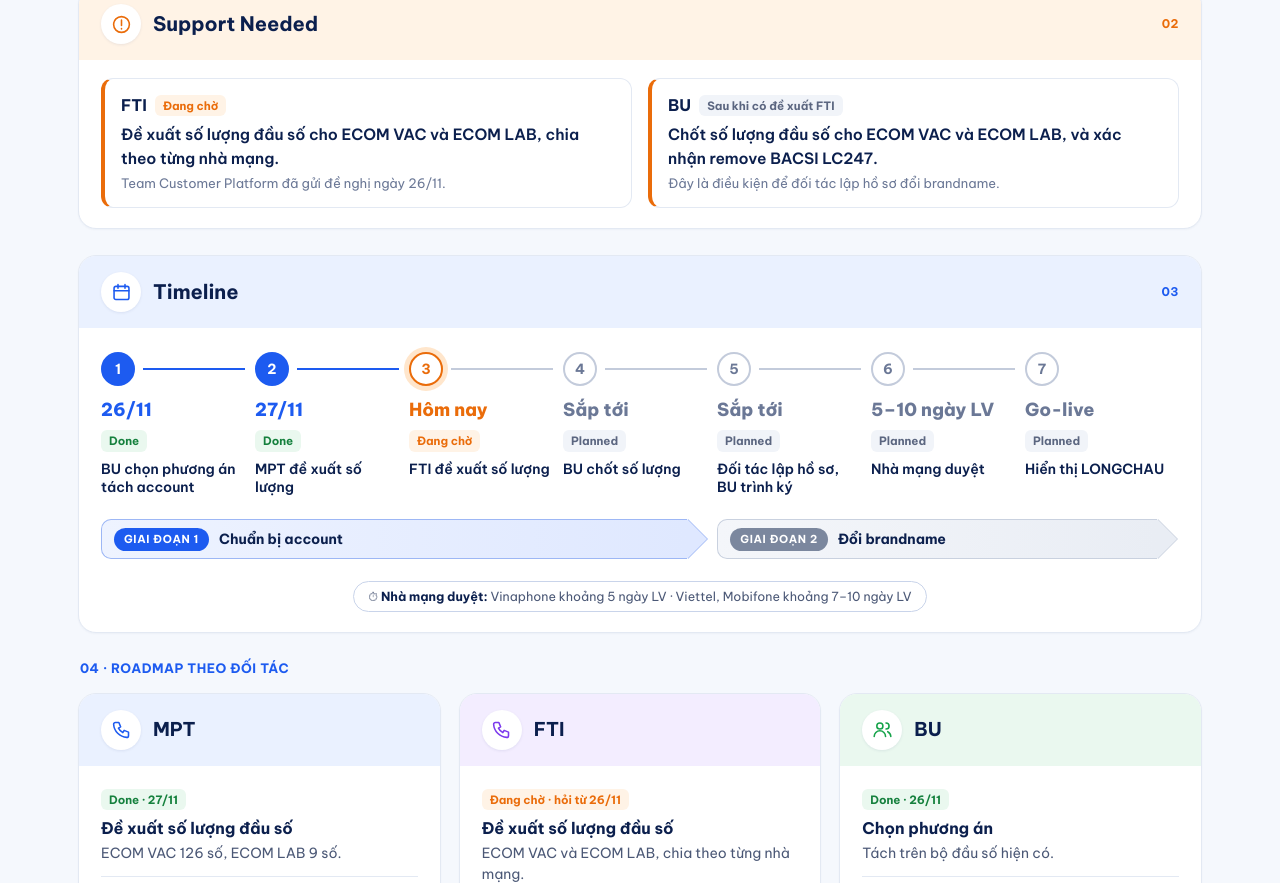
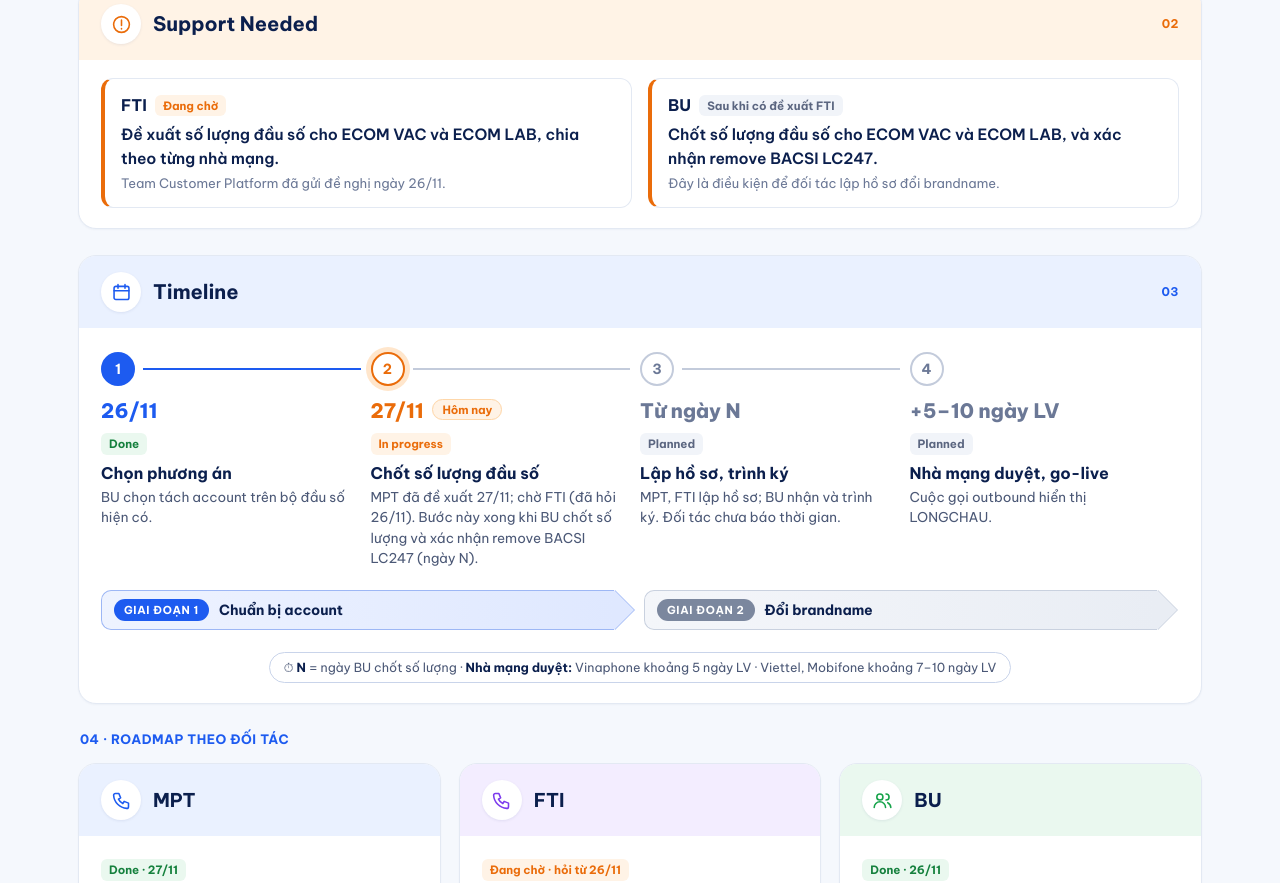
Before and after one commit to brandname-sync/brandname-sync.github.io, a plain HTML site: page index.html in a window 1280 px wide. Shown: the part 487-1370 px from the top of the page. Drawn offline with Linux system fonts and the light colour scheme.

Commit message:
Cập nhật roadmap 27/11/2026 16:03 – Timeline 4 bước theo master plan, neo hôm nay 27/11
Co-Authored-By: Claude Opus 5.5 <noreply@anthropic.com>
Claude-Session: https://claude.ai/code/session_01WVa7uSuuYCucw836scPNbH

```diff
--- a/index.html
+++ b/index.html
@@ -45,7 +45,7 @@ h1 span{color:var(--blue)}
 .ask .t{font-size:15.5px;font-weight:600;margin:0 0 4px;color:var(--ink)}
 .ask .n{font-size:13px;color:var(--soft);margin:0}
 /* timeline */
-.tl{display:grid;grid-template-columns:repeat(7,minmax(118px,1fr));min-width:860px;padding:6px 0 4px}
+.tl{display:grid;grid-template-columns:repeat(4,minmax(190px,1fr));min-width:800px;padding:6px 0 4px}
 .tlw{overflow-x:auto}
 .st{position:relative;padding-right:10px}
 .st .row{display:flex;align-items:center;gap:8px}
@@ -55,11 +55,13 @@ h1 span{color:var(--blue)}
 .st .ln{flex:1;height:2px;background:var(--grey)}
 .st.done .ln{background:var(--blue)}
 .st:last-child .ln{display:none}
-.st .d{font-size:18px;font-weight:800;color:var(--blue);margin:10px 0 4px;white-space:nowrap}
+.st .d{font-size:20px;font-weight:800;color:var(--blue);margin:10px 0 4px;white-space:nowrap}
 .st.plan .d{color:var(--soft)}
 .st.now .d{color:var(--orange)}
-.st .lb{font-size:14px;font-weight:600;margin-top:8px;line-height:1.35}
-.phases{display:grid;grid-template-columns:4fr 3fr;gap:30px;margin-top:18px;min-width:860px;padding-right:22px}
+.today{font-size:11.5px;font-weight:700;color:var(--orange);background:var(--orange-bg);border:1px solid #fed7aa;border-radius:999px;padding:2px 9px;vertical-align:4px;margin-left:4px}
+.st .lb{font-size:16px;font-weight:700;margin-top:8px;line-height:1.35}
+.st .ds{font-size:13.5px;color:var(--muted);margin-top:3px;padding-right:14px}
+.phases{display:grid;grid-template-columns:1fr 1fr;gap:30px;margin-top:18px;min-width:800px;padding-right:22px}
 .arrow{position:relative;height:40px;display:flex;align-items:center;gap:10px;padding:0 26px 0 12px;background:linear-gradient(90deg,#eef3ff,#dfe8ff);border:1.5px solid #9db7f5;border-right:0;border-radius:10px 0 0 10px;font-weight:700;font-size:14px}
 .arrow:after{content:"";position:absolute;right:-20px;top:-1.5px;border-left:20px solid #dfe8ff;border-top:20px solid transparent;border-bottom:20px solid transparent;filter:drop-shadow(1.5px 0 0 #9db7f5)}
 .arrow .tag{background:var(--blue);color:#fff;font-size:11px;letter-spacing:.06em;padding:3px 10px;border-radius:999px}
@@ -132,20 +134,17 @@ h1 span{color:var(--blue)}
     <div class="body">
       <div class="tlw">
         <div class="tl">
-          <div class="st done"><div class="row"><span class="num">1</span><span class="ln"></span></div><div class="d">26/11</div><span class="chip c-done">Done</span><div class="lb">BU chọn phương án tách account</div></div>
-          <div class="st done"><div class="row"><span class="num">2</span><span class="ln"></span></div><div class="d">27/11</div><span class="chip c-done">Done</span><div class="lb">MPT đề xuất số lượng</div></div>
-          <div class="st now"><div class="row"><span class="num">3</span><span class="ln"></span></div><div class="d">Hôm nay</div><span class="chip c-wait">Đang chờ</span><div class="lb">FTI đề xuất số lượng</div></div>
-          <div class="st plan"><div class="row"><span class="num">4</span><span class="ln"></span></div><div class="d">Sắp tới</div><span class="chip c-plan">Planned</span><div class="lb">BU chốt số lượng</div></div>
-          <div class="st plan"><div class="row"><span class="num">5</span><span class="ln"></span></div><div class="d">Sắp tới</div><span class="chip c-plan">Planned</span><div class="lb">Đối tác lập hồ sơ, BU trình ký</div></div>
-          <div class="st plan"><div class="row"><span class="num">6</span><span class="ln"></span></div><div class="d">5–10 ngày LV</div><span class="chip c-plan">Planned</span><div class="lb">Nhà mạng duyệt</div></div>
-          <div class="st plan"><div class="row"><span class="num">7</span><span class="ln"></span></div><div class="d">Go-live</div><span class="chip c-plan">Planned</span><div class="lb">Hiển thị LONGCHAU</div></div>
+          <div class="st done"><div class="row"><span class="num">1</span><span class="ln"></span></div><div class="d">26/11</div><span class="chip c-done">Done</span><div class="lb">Chọn phương án</div><div class="ds">BU chọn tách account trên bộ đầu số hiện có.</div></div>
+          <div class="st now"><div class="row"><span class="num">2</span><span class="ln"></span></div><div class="d">27/11 <span class="today">Hôm nay</span></div><span class="chip c-wait">In progress</span><div class="lb">Chốt số lượng đầu số</div><div class="ds">MPT đã đề xuất 27/11; chờ FTI (đã hỏi 26/11). Bước này xong khi BU chốt số lượng và xác nhận remove BACSI LC247 (ngày N).</div></div>
+          <div class="st plan"><div class="row"><span class="num">3</span><span class="ln"></span></div><div class="d">Từ ngày N</div><span class="chip c-plan">Planned</span><div class="lb">Lập hồ sơ, trình ký</div><div class="ds">MPT, FTI lập hồ sơ; BU nhận và trình ký. Đối tác chưa báo thời gian.</div></div>
+          <div class="st plan"><div class="row"><span class="num">4</span><span class="ln"></span></div><div class="d">+5–10 ngày LV</div><span class="chip c-plan">Planned</span><div class="lb">Nhà mạng duyệt, go-live</div><div class="ds">Cuộc gọi outbound hiển thị LONGCHAU.</div></div>
         </div>
         <div class="phases">
           <div class="arrow"><span class="tag">GIAI ĐOẠN 1</span>Chuẩn bị account</div>
           <div class="arrow g2"><span class="tag">GIAI ĐOẠN 2</span>Đổi brandname</div>
         </div>
       </div>
-      <div class="note">⏱ <b>Nhà mạng duyệt:</b> Vinaphone khoảng 5 ngày LV · Viettel, Mobifone khoảng 7–10 ngày LV</div>
+      <div class="note">⏱ <b>N</b> = ngày BU chốt số lượng · <b>Nhà mạng duyệt:</b> Vinaphone khoảng 5 ngày LV · Viettel, Mobifone khoảng 7–10 ngày LV</div>
     </div>
   </div>
 
```
